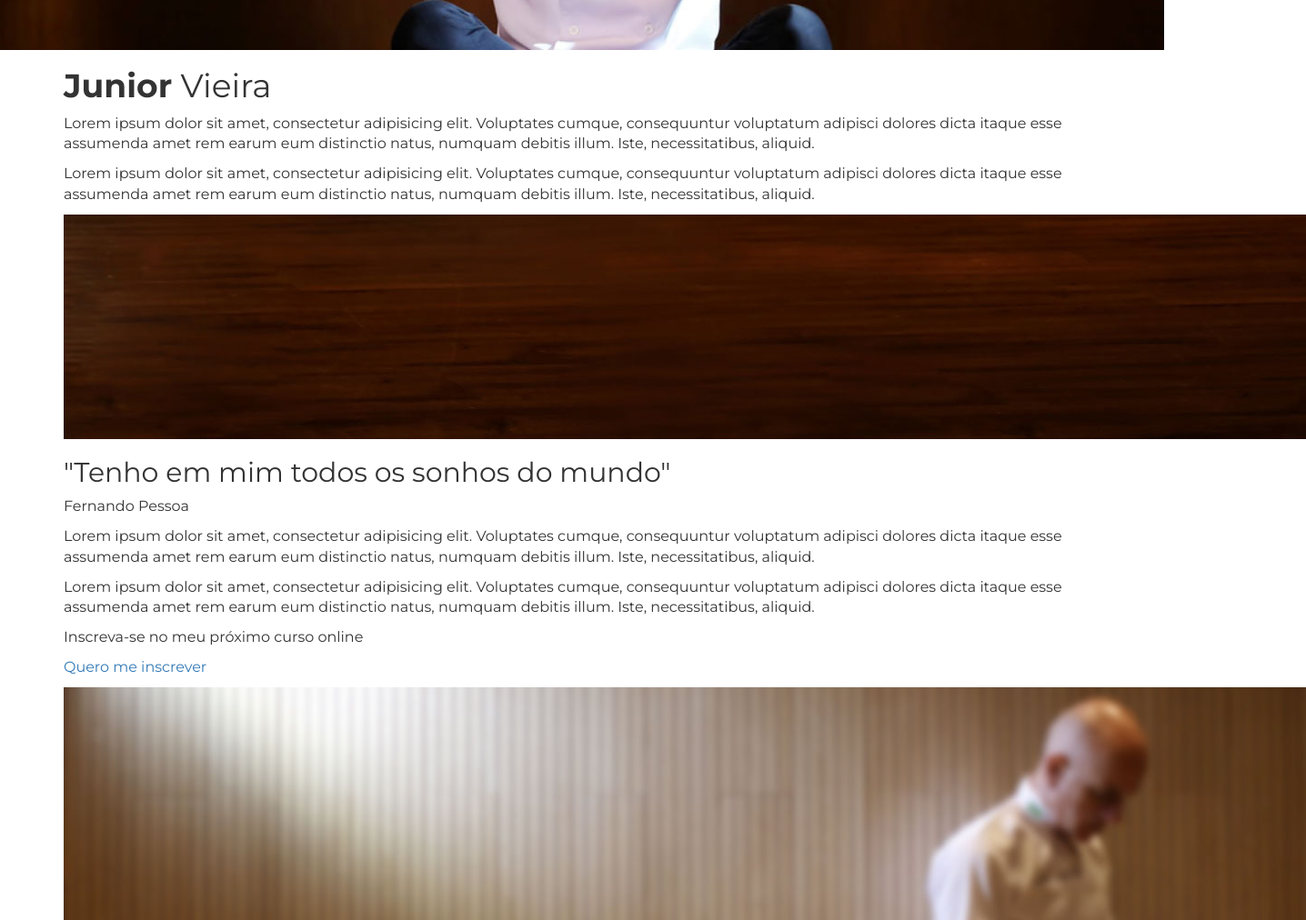
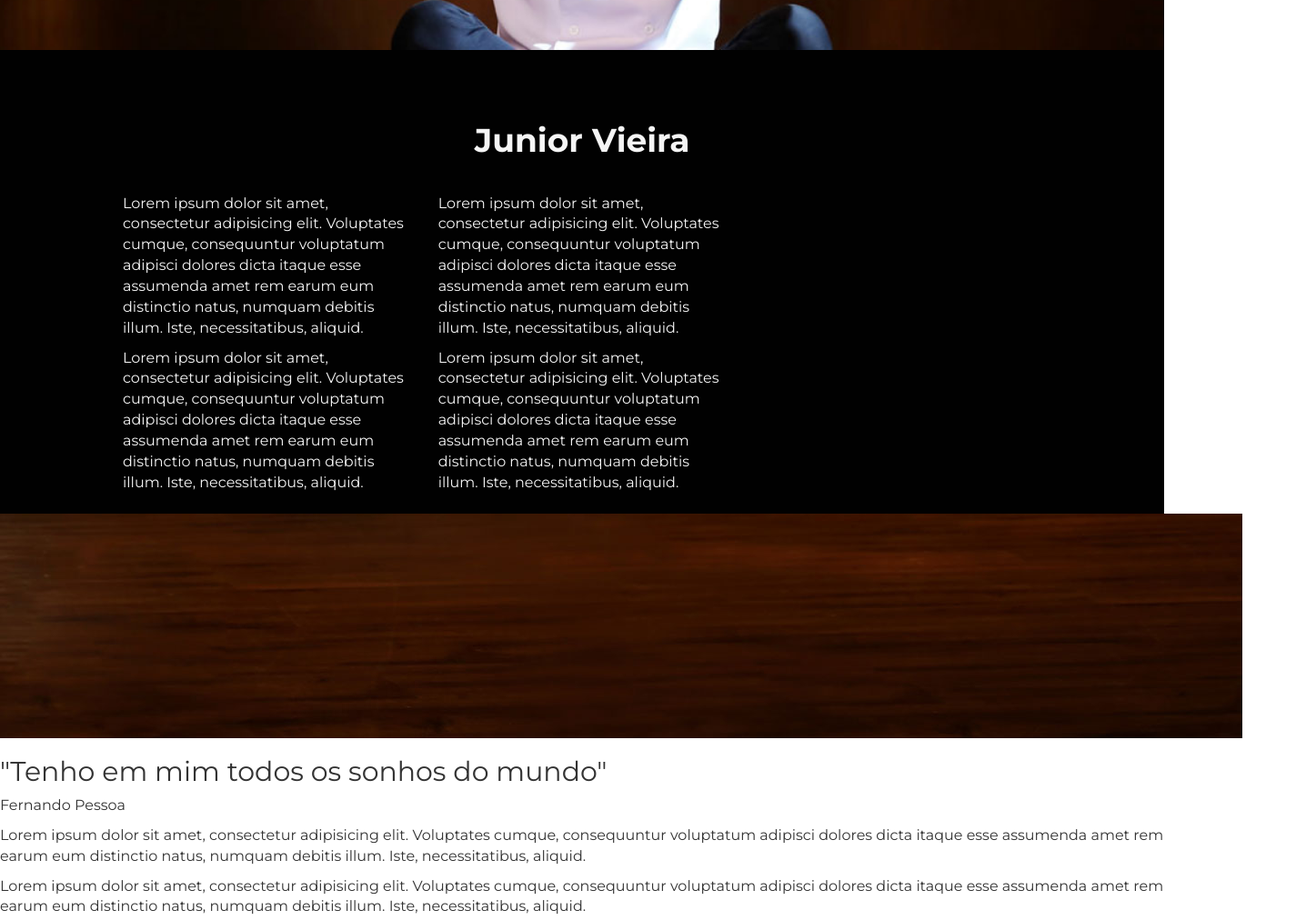
Before and after one commit to tiagovieira23/juniorvieira, a website: page index.html in a window 1280 px wide. Shown: the part 420-1432 px from the top of the page at 91% size, 1436 px wide, since content can reach past the window. Drawn offline with Linux system fonts and the light colour scheme.

Commit message:
atualização da sessão sobre

```diff
--- a/index.html
+++ b/index.html
@@ -3,10 +3,10 @@
 
 <head>
     <meta charset="utf-8">
-    <meta name="viewport" content="width=device-width, initial-scale=1, shrink-to-fit=no">
     <title>Junior Vieira Cake Designer</title>
     <link rel="stylesheet" href="css/plugins.css">
     <link rel="stylesheet" href="css/geral.css">
+    <meta name="viewport" content="width=device-width, initial-scale=1, shrink-to-fit=no">
 
 </head>
 
@@ -20,7 +20,7 @@
                     </a>
                 </div>
                 <nav>
-                    <ul class="menu-principal">
+                    <ul>
                         <li><a href="index.html">Sobre</a></li>
                         <li><a href="#">Cursos</a></li>
                         <li><a href="#">Eventos</a></li>
@@ -29,26 +29,30 @@
                 </nav>
             </div>
         </header>
-        <div class="container">
-            <section class="presentation">
+        <div>
+            <div id="firstRow">
                 <h1><strong>Junior</strong> Vieira</h1>
-                <div class="text">
-                    <p>Lorem ipsum dolor sit amet, consectetur adipisicing elit. Voluptates cumque, consequuntur voluptatum adipisci dolores dicta itaque esse assumenda amet rem earum eum distinctio natus, numquam debitis illum. Iste, necessitatibus, aliquid.</p>
-                    <p>Lorem ipsum dolor sit amet, consectetur adipisicing elit. Voluptates cumque, consequuntur voluptatum adipisci dolores dicta itaque esse assumenda amet rem earum eum distinctio natus, numquam debitis illum. Iste, necessitatibus, aliquid.</p>
+                <div class="textos">
+                    <div class="col-sm-4">
+                        <p>Lorem ipsum dolor sit amet, consectetur adipisicing elit. Voluptates cumque, consequuntur voluptatum adipisci dolores dicta itaque esse assumenda amet rem earum eum distinctio natus, numquam debitis illum. Iste, necessitatibus, aliquid.</p>
+                        <p>Lorem ipsum dolor sit amet, consectetur adipisicing elit. Voluptates cumque, consequuntur voluptatum adipisci dolores dicta itaque esse assumenda amet rem earum eum distinctio natus, numquam debitis illum. Iste, necessitatibus, aliquid.</p>
+                    </div>
+                    <div class="col-sm-4">
+                        <p>Lorem ipsum dolor sit amet, consectetur adipisicing elit. Voluptates cumque, consequuntur voluptatum adipisci dolores dicta itaque esse assumenda amet rem earum eum distinctio natus, numquam debitis illum. Iste, necessitatibus, aliquid.</p>
+                        <p>Lorem ipsum dolor sit amet, consectetur adipisicing elit. Voluptates cumque, consequuntur voluptatum adipisci dolores dicta itaque esse assumenda amet rem earum eum distinctio natus, numquam debitis illum. Iste, necessitatibus, aliquid.</p>
+                    </div>
                 </div>
-            </section>
-            <section class="section-2">
+            </div>
+            <section class="frase">
                 <img src="Images/bg-corpo-madeira.jpg" alt="Foto Junior Vieira Madeira">
                 <h2>"Tenho em mim todos os sonhos do mundo"</h2>
                 <p>Fernando Pessoa</p>
             </section>
-            <section class="section-3">
-                <div class="text">
-                    <p>Lorem ipsum dolor sit amet, consectetur adipisicing elit. Voluptates cumque, consequuntur voluptatum adipisci dolores dicta itaque esse assumenda amet rem earum eum distinctio natus, numquam debitis illum. Iste, necessitatibus, aliquid.</p>
-                    <p>Lorem ipsum dolor sit amet, consectetur adipisicing elit. Voluptates cumque, consequuntur voluptatum adipisci dolores dicta itaque esse assumenda amet rem earum eum distinctio natus, numquam debitis illum. Iste, necessitatibus, aliquid.</p>
-                </div>
+            <section class="presentation">
+                <p>Lorem ipsum dolor sit amet, consectetur adipisicing elit. Voluptates cumque, consequuntur voluptatum adipisci dolores dicta itaque esse assumenda amet rem earum eum distinctio natus, numquam debitis illum. Iste, necessitatibus, aliquid.</p>
+                <p>Lorem ipsum dolor sit amet, consectetur adipisicing elit. Voluptates cumque, consequuntur voluptatum adipisci dolores dicta itaque esse assumenda amet rem earum eum distinctio natus, numquam debitis illum. Iste, necessitatibus, aliquid.</p>
             </section>
-            <section>
+            <section class="cta">
                 <p>Inscreva-se no meu próximo curso online</p>
                 <a href="#" class="btn-cta">
                     <p>Quero me inscrever</p>
--- a/sass/geral.sass
+++ b/sass/geral.sass
@@ -4,7 +4,7 @@
 @import ../bower_components/breakpoint-sass/stylesheets/breakpoint
 
 @import organisms/header
-@import organisms/main
+@import organisms/sobre
 @import organisms/footer
 
 body
--- a/sass/organisms/_header.sass
+++ b/sass/organisms/_header.sass
@@ -7,9 +7,12 @@ header
     background-size: cover
     background-repeat: no-repeat
 
+
     #topo
-        clear: both
+        z-index: 2
         position: fixed
+        top: 0
+        left: 0
         background-color: $grey
         height: 75px
         padding: 5px 30px 5px
--- /dev/null
+++ b/sass/organisms/_sobre.sass
@@ -0,0 +1,27 @@
+#firstRow
+    background-color: $black
+    margin: 0 auto
+    padding: 10px 120px
+    width: auto
+    height: 510px
+    clear: both
+
+    h1
+        text-align: center
+        color: $white
+        margin: 0 auto
+        display: table
+        padding: 70px 20px 38px 20px
+        font-weight: $bold
+
+    .textos
+        +flexbox
+        +justify-content(space-around)
+
+        text-align: left
+        clear: both
+        font-size: 16px
+        font-weight: $regular
+        color: $white
+        margin: 0 auto
+        display: table
--- /dev/null
+++ b/sass/templates/_home.sass
@@ -0,0 +1 @@
+@import organisms/sobre
```
Also changed, not shown: css/geral.css, css/home.css (added), sass/organisms/_main.sass (deleted).
